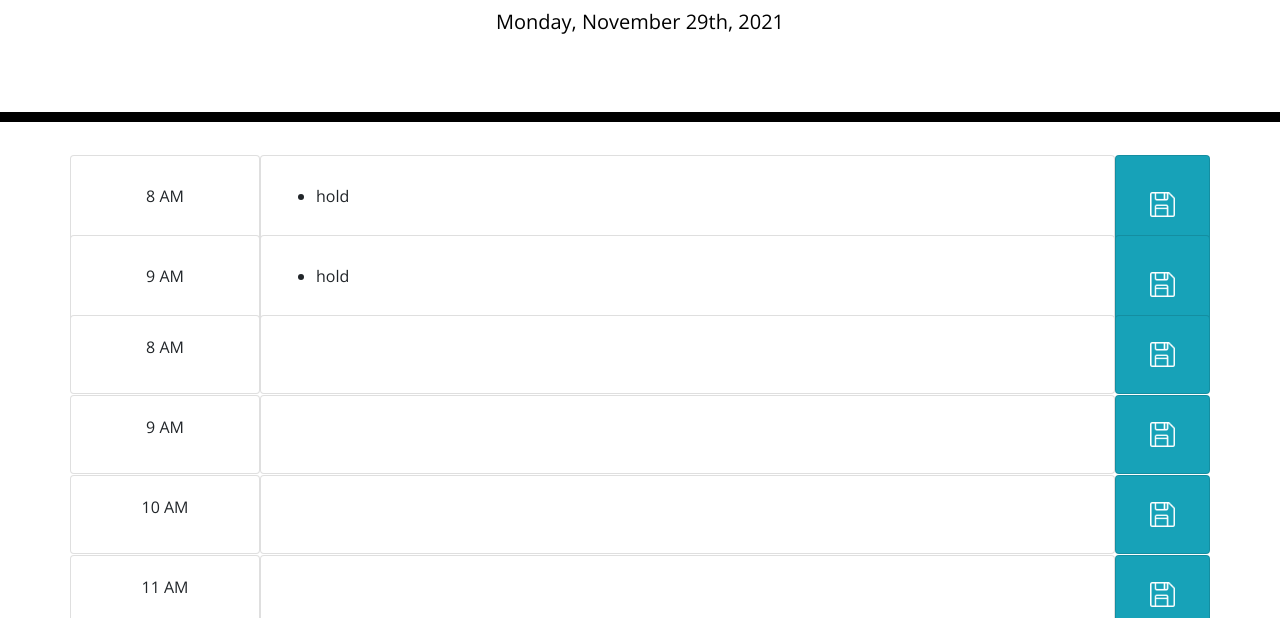
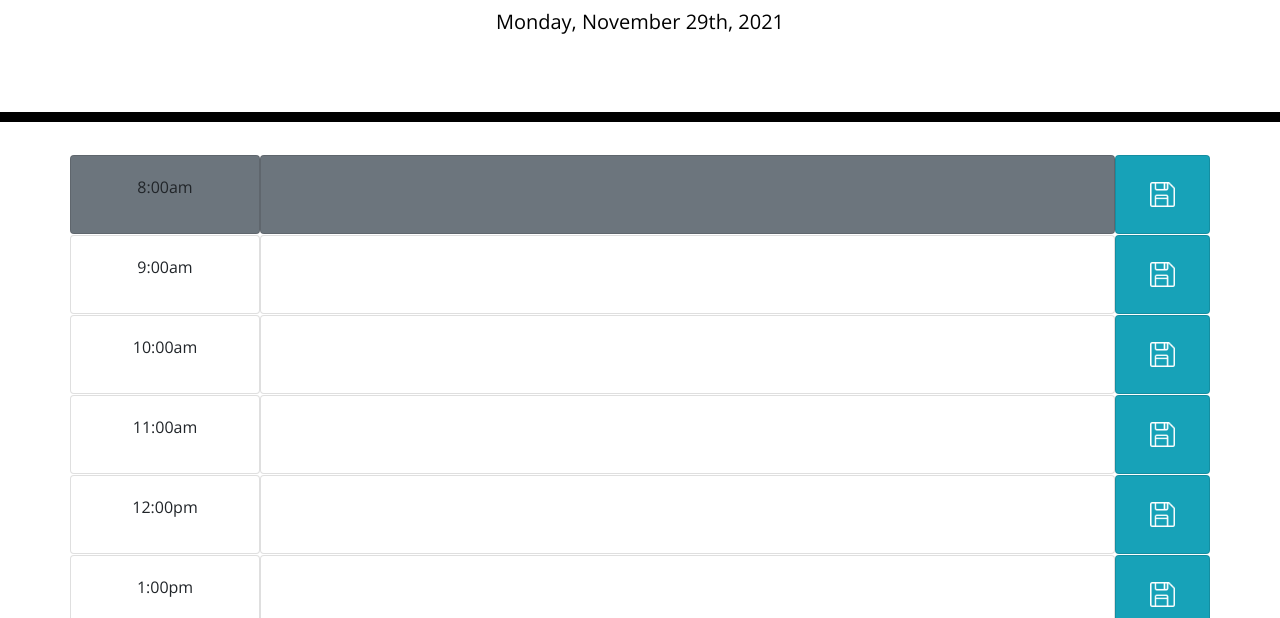
Before and after one commit to jecoc0/work-day-planner, a plain HTML site: page index.html in a window 1280 px wide. Shown: the part 182-800 px from the top of the page. Drawn offline with nearby package versions, Linux system fonts and the light colour scheme.

Commit message:
formatting to time slots

```diff
--- a/assets/js/script.js
+++ b/assets/js/script.js
@@ -1,15 +1,19 @@
 var dateToday = document.querySelector('#currentDay');
 var container = document.querySelector('.container')
 
+var workHours = ['8:00am', '9:00am', '10:00am', '11:00am', '12:00pm', '1:00pm', '2:00pm', '3:00pm', '11:00pm']
 
 var today = moment(). format("dddd, MMMM Do, YYYY");
-console.log(today);
-
-var workHours = ['8 AM', '9 AM', '10 AM', '11 AM', '12 PM', '1 PM', '2 PM', '3 PM', '4 PM']
+var timeNow = moment().format('LT', 'h:mma');
+// console.log(today);
+// console.log(timeNow)
 
 
 
+// fill current date in top portion
 dateToday.textContent = today;
+
+// set up page with 8 hour work day increments
 
 var buildTimes = function() {
 
@@ -19,7 +23,7 @@ for (let i = 0; i < workHours.length; i++) {
     container.appendChild(row)
 
     var smallCard = document.createElement('div')
-  smallCard.className = 'col-2 card';
+    smallCard.className = 'col-2 card box1';
     // smallCard.textContent = workHours[i];
     row.appendChild(smallCard)
 
@@ -28,7 +32,7 @@ for (let i = 0; i < workHours.length; i++) {
     smallCard.appendChild(timeSlot)
 
     var largeCard = document.createElement('div')
-  largeCard.className = 'col-9 card';
+    largeCard.className = 'col-9 card box2';
     row.appendChild(largeCard)
 
     var button = document.createElement('div')
@@ -39,10 +43,34 @@ for (let i = 0; i < workHours.length; i++) {
     saveImage.src = '././floppy-disk.png'
     saveImage.className = 'color-1'
     button.appendChild(saveImage)
+    oops(i);
+  }
+
+};
+buildTimes();
+
+function oops(time) {
+// for (let i = 0; i < workHours.length; i++) {
+console.log(workHours[time])
+if(timeNow > workHours[time])  {
+  document.querySelector('div.box1').classList.add('bg-secondary')
+  document.querySelector('div.box2').classList.add('bg-secondary')
+} else if(timeNow <= workHours[time]) {
+  document.querySelector('div.box1').classList.add('bg-primary')
+  document.querySelector('div.box2').classList.add('bg-primary')
+}
+}
+// }
 
 
-}
 
-}
 
-buildTimes();
+// compare times to determine if time has passed.
+// for (let i = 0; i < workHours.length; i++) {
+//   if(timeNow > workHours[i]){
+//     document.querySelector('.row').classList.add('bg-secondary')
+//   } else if (timeNow < workHours[i]) {
+//     console.log(`oops, this is wrong`)
+//   }
+
+//}
--- a/index.html
+++ b/index.html
@@ -21,9 +21,9 @@
   </header>
 
   <div class="container">
-    <div class="row">
+    <!-- <div class="row">
       <div class="col-2 card">
-        <!-- Timeblocks go here -->
+
         <p>8 AM</p>
       </div>
       <div class="col-9 card">
@@ -50,7 +50,7 @@
         <img src="floppy-disk.png" class="color-1" alt="floppy disk icon">
 
       </div>
-    </div>
+    </div> -->
   </div>
   <div class="container">
     <div>Icons made by <a href="https://www.freepik.com" title="Freepik">Freepik</a> from <a
```
Also changed, not shown: assets/css/style.css (+12 -0 lines). Lines whose indentation alone changed are shown as unchanged.
